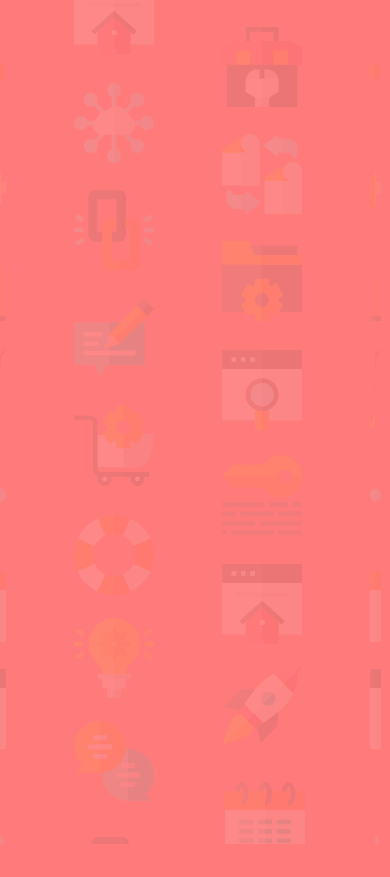
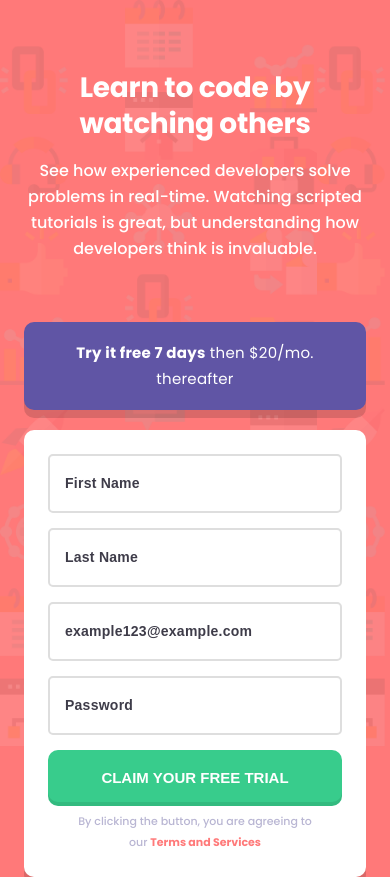
Before and after one commit to Cruse180795/Intro-Component-Form, a plain HTML site: page index.html in a window 390 px wide. Before the commit the page ends 844 px from the top, so only its background shows below. Drawn offline with Linux system fonts and the light colour scheme.

Commit message:
Mobile design

```diff
--- a/CSS/main.css
+++ b/CSS/main.css
@@ -7,6 +7,8 @@
     --light-purple: hsl(246, 25%, 77%);
     --dark: hsl(249, 10%, 26%);
     --white:hsl(0, 0%, 100%);
+
+    --border-color:hsl(0, 0%, 87%);
 }
 
 
@@ -21,7 +23,153 @@
 
 body{
     background-color: var(--orange-red);
+    background-image: url('/images/figma_mobile_bg.png');
+    background-size: contain;
     font-family: 'Poppins', sans-serif;
-    background-image: url(/images/bg-intro-mobile.png);
     background-repeat: repeat;
+    height: 100vh;
+    color: var(--white);
 }
+
+input{
+    width: 100%;
+    padding: 20px 15px;
+    border-radius: 5px;
+    border: 2px solid var(--border-color);
+}
+
+input:focus{
+    outline: none;
+    border: 2px solid var(--purple);
+    caret-color: var(--purple);
+}
+
+input::placeholder{
+    font-weight: 600;
+    font-size: 14px;
+    line-height: 26px;
+    letter-spacing: 0.25px;
+    color: var(--dark);
+}
+
+main{
+    margin: 0 24px;
+    display: grid;
+    grid-template-columns: 1fr;
+}
+
+.text__wrapper{
+    /* outline: 1px solid black; */
+    margin-top: 70px;
+    margin-bottom: 60px;
+    text-align: center;
+}
+
+.text__heading{
+    font-weight: 700;
+    font-size: 28px;
+    line-height: 36px;
+    letter-spacing: -0.29px;
+    margin-bottom: 16px;
+}
+
+.text__body{
+    font-weight: 500;
+    font-size: 16px;
+    line-height: 26px;
+}
+
+.form__wrapper{
+    /* outline: 1px solid black; */
+}
+
+.try__block{
+    text-align: center;
+    background-color: var(--purple);
+    min-width: 327px;
+    height: 88px;
+    border-radius: 10px;
+    display: flex;
+    justify-content: center;
+    align-items: center;
+    padding: 10px 50px;
+    margin-bottom: 20px;
+    box-shadow: 0px 8px 0px rgba(0, 0, 0, 0.14688);
+}
+
+.try__body{
+    font-size: 15px;
+    font-weight: 400;
+    line-height: 26px;
+    letter-spacing: 0.27px;
+}
+
+.bold{
+    font-weight: 700;
+}
+
+.form__container{
+    min-width: 327px;
+    background-color: var(--white);
+    border-radius: 10px;
+    box-shadow: 0px 8px 0px rgba(0, 0, 0, 0.14688);
+    padding: 24px;
+}
+
+.input__container{
+    position: relative;
+    margin-bottom: 15px;
+}
+
+.input__container img{
+    position: absolute;
+    top: 16px;
+    right: 15px;
+    display: none;
+}
+
+.input__container small{
+    color: var(--orange-red);
+    font-weight: 500;
+    font-size: 11px;
+    line-height: 16.5px;
+    font-style: italic;
+
+    display: none;
+    margin-bottom: -5px;
+    text-align: right;
+    padding-right: 3px;
+}
+
+.btn__submit{
+    width: 100%;
+    height: 56px;
+    border-radius: 10px;
+    border: none;
+    background-color: var(--green);
+    cursor: pointer;
+    margin-bottom: 5px;
+    box-shadow: inset 0px -4px 0px rgba(0, 0, 0, 0.0908818);
+
+    /*Button Text Styles*/
+    color: var(--white);
+    text-transform: uppercase;
+    font-weight: 600;
+    line-height: 26px;
+    text-align: center;
+    font-size: 15px;
+}
+
+.terms{
+    color: var(--light-purple);
+    font-weight: 500;
+    font-size: 11px;
+    line-height: 21px;
+    text-align: center;
+    padding: 0 20px;
+}
+
+.highlight{
+    color: var(--orange-red);
+    font-weight: 700;
+}
--- a/index.html
+++ b/index.html
@@ -17,6 +17,57 @@
 </head>
 <body>
 
+    <main>
+
+        <section class="text__wrapper">
+            <h1 class="text__heading">Learn to code by watching others</h1>
+            <p class="text__body">See how experienced developers solve problems in real-time. Watching scripted tutorials is great, but understanding how developers think is invaluable. </p>
+        </section>
+
+        <section class="form__wrapper">
+
+            <div class="try__block">
+                <p class="try__body"><span class="bold">Try it free 7 days</span> then $20/mo. thereafter</p>
+            </div>
+
+
+            <div class="form__container">
+                <form action="">
+
+                    <div class="input__container">
+                        <input type="text" placeholder="First Name" id="first">
+                        <img src="/images/icon-error.svg" alt="error icon">
+                        <small>Error Message</small>
+                    </div>
+
+                    <div class="input__container">
+                        <input type="text" placeholder="Last Name" id="last">
+                        <img src="/images/icon-error.svg" alt="error icon">
+                        <small>Error Message</small>
+                    </div>
+
+                    <div class="input__container">
+                        <input type="email" placeholder="example123@example.com" id="email">
+                        <img src="/images/icon-error.svg" alt="error icon">
+                        <small>Error Message</small>
+                    </div>
+
+                    <div class="input__container">
+                        <input type="password" placeholder="Password" id="password">
+                        <img src="/images/icon-error.svg" alt="error icon">
+                        <small>Error Message</small>
+                    </div>
+                </form>
+
+                <button class="btn__submit">claim your free trial</button>
+                <p class="terms">By clicking the button, you are agreeing to our <span class="highlight">Terms and Services</span></p>
+            </div>
+
+
+        </section>
+
+
+    </main>
 
     <script src="index.js"></script>
 </body>
```
Also changed, not shown: images/figma_mobile_bg.png (added).
